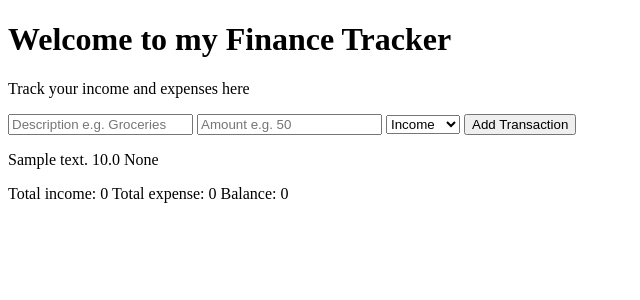
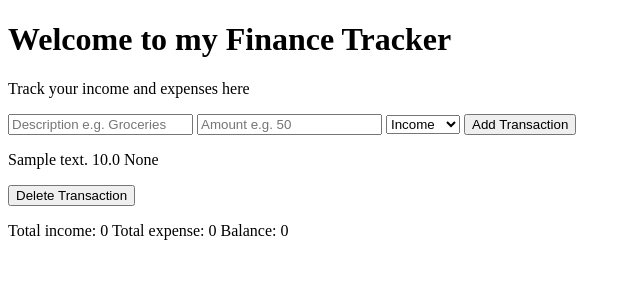
Before and after one commit to Alamb-beyonder/Finance-Tracker-App, a Flask app: page / in a window 1280 px wide. Shown: the top 300 px of the page, without its empty margins (0-640 px from the left). Run offline with Flask 3, Linux system fonts and the light colour scheme; tables that the repository leaves empty hold one stand-in row (values such as "Sample post").

Commit message:
Delete transaction functionality added

```diff
--- a/app.py
+++ b/app.py
@@ -43,6 +43,11 @@ def add_transaction():
     db.session.commit()
     return redirect(url_for("home"))
 
-
+@app.route("/delete/<int:id>", methods=["POST"])
+def delete_transaction(id):
+    transaction = Transaction.query.get(id)
+    db.session.delete(transaction)
+    db.session.commit()
+    return redirect(url_for("home"))
 if __name__ == "__main__":
     app.run(debug=True)
--- a/templates/index.html
+++ b/templates/index.html
@@ -20,6 +20,9 @@
                 {{transaction.amount}}
                 {{transaction.type}}
             </p>
+            <form action="/delete/{{transaction.id}}" method="POST">
+                <button type="submit">Delete Transaction</button>
+            </form>
         {% endfor %}
         <p>Total income: {{total_income}}
            Total expense: {{total_expense}}
```
